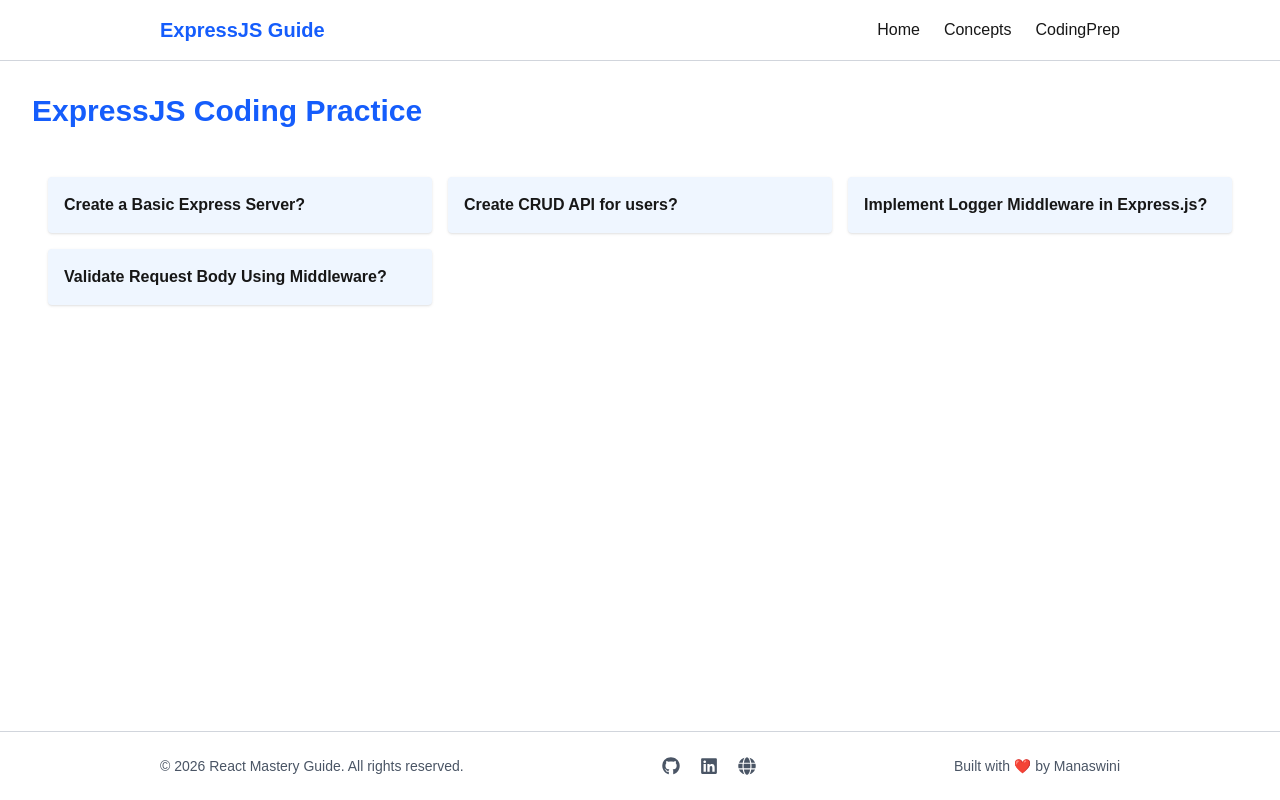
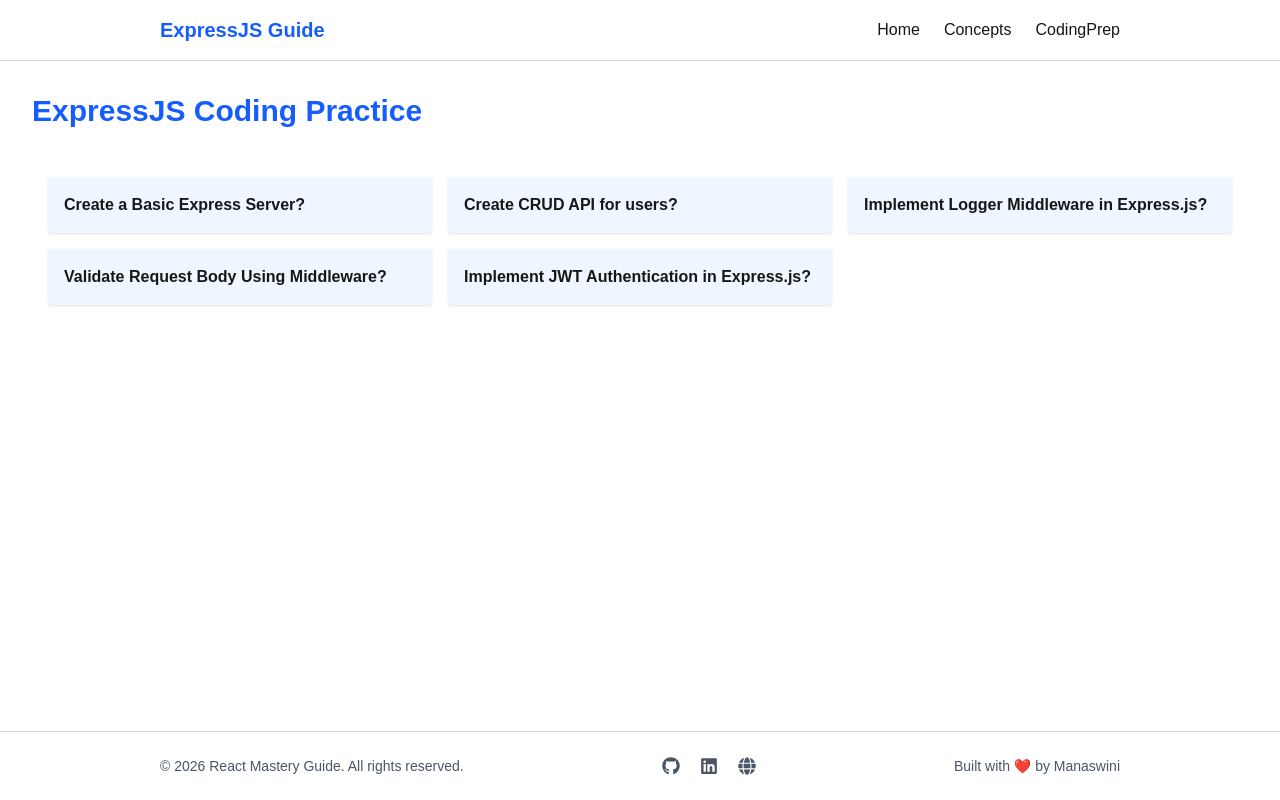
Before and after one commit to Monisasmal/ExpressJS-Concept, a Next.js app: page /CodingPractice in a window 1280 px wide. Built offline with nearby package versions, Linux system fonts and the light colour scheme.

Commit message:
first commit

```diff
--- a/src/app/CodingPractice/page.tsx
+++ b/src/app/CodingPractice/page.tsx
@@ -5,6 +5,7 @@ const CodingQue = [
      {name: "Create CRUD API for users?", path:"/CodingPractice/CreateCRUDUserAPI"},
      {name: "Implement Logger Middleware in Express.js?", path:"/CodingPractice/LoggerMiddleware"},
      {name: "Validate Request Body Using Middleware?", path:"/CodingPractice/ValidateRequestBody"},
+     {name: "Implement JWT Authentication in Express.js?", path:"/CodingPractice/ImplementJWTAuthentication"},
 ];
 
 export default function InterviewCoding(){
```
Also changed, not shown: src/app/CodingPractice/ImplementJWTAuthentication/page.tsx (added).
